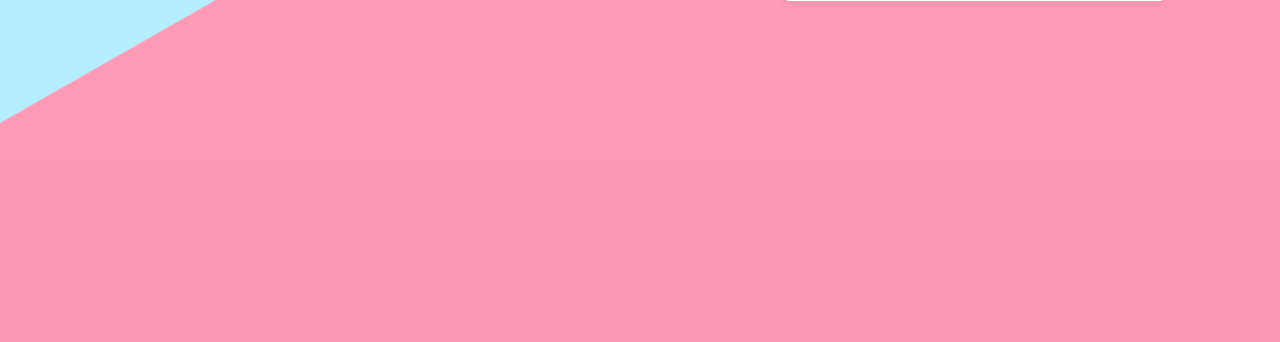
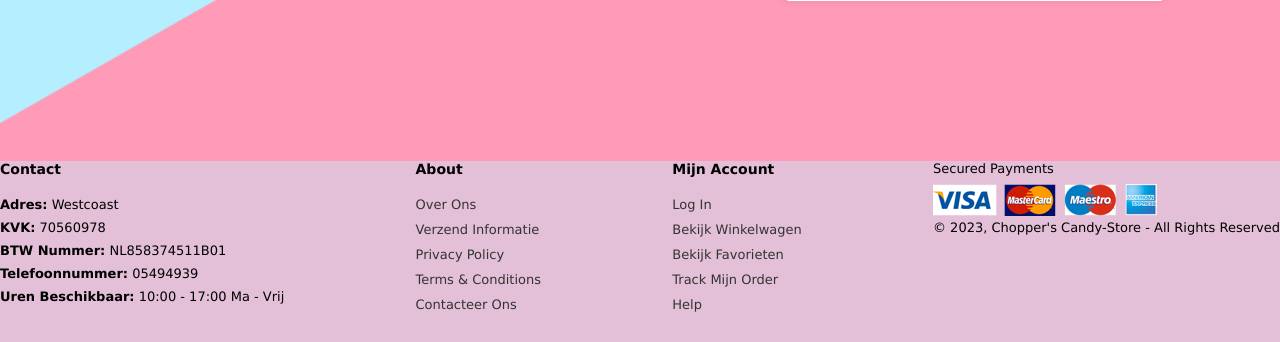
Before and after one commit to Keremttc/Candy-Store-examen-project, a PHP site: page /Contact.php in a window 1280 px wide. Shown: the part 639-981 px from the top of the page. Before the commit the page ends 763 px from the top, so only its background shows below. Run offline with PHP 8.4, Linux system fonts and the light colour scheme.

Commit message:
Footer overal toegvoegd

```diff
--- a/contact.php
+++ b/contact.php
@@ -67,5 +67,56 @@
 
   <!-- contact sectie eindigt -->
 
+
+
+
+  <!-- footer sectie begint -->
+
+  <footer class="footer">
+      <div class="col">
+        <h4>contact</h4>
+        <p><strong>Adres:</strong> Westcoast</p>
+        <p><strong>KVK:</strong> 70560978</p>
+        <p><strong>BTW nummer:</strong> NL858374511B01</p>
+        <p><strong>Telefoonnummer:</strong> 05494939</p>
+        <p><strong>Uren beschikbaar:</strong> 10:00 - 17:00 Ma - Vrij</p>
+      </div>
+
+
+      <div class="col">
+        <h4>About</h4>
+        <a href="#">Over ons</a>
+        <a href="#">Verzend informatie</a>
+        <a href="#">Privacy Policy</a>
+        <a href="#">Terms & Conditions</a>
+        <a href="contact.php">Contacteer ons</a>
+      </div>
+
+
+      <div class="col">
+        <h4>Mijn account</h4>
+        <a href="#">Log in</a>
+        <a href="#">Bekijk winkelwagen</a>
+        <a href="#">Bekijk favorieten</a>
+        <a href="#">Track mijn order</a>
+        <a href="contact.php">Help</a>
+      </div>
+
+
+      <div class="col install">
+        <div class="row">
+          <p>Secured payments </p>
+          <img src="images/pay.png" alt="">
+      </div>
+
+      <div class="copyright">
+        <p> © 2023, Chopper's Candy-Store - All rights reserved</p>
+        <div>
+
+    </footer>
+
+    <!-- footer sectie eindigt -->
+
+
 </body>
 </html>
```
Also changed, not shown: chips.php (+13 -3 lines), snoep.php (+13 -3 lines), softdrink.php (+11 -1 lines).
